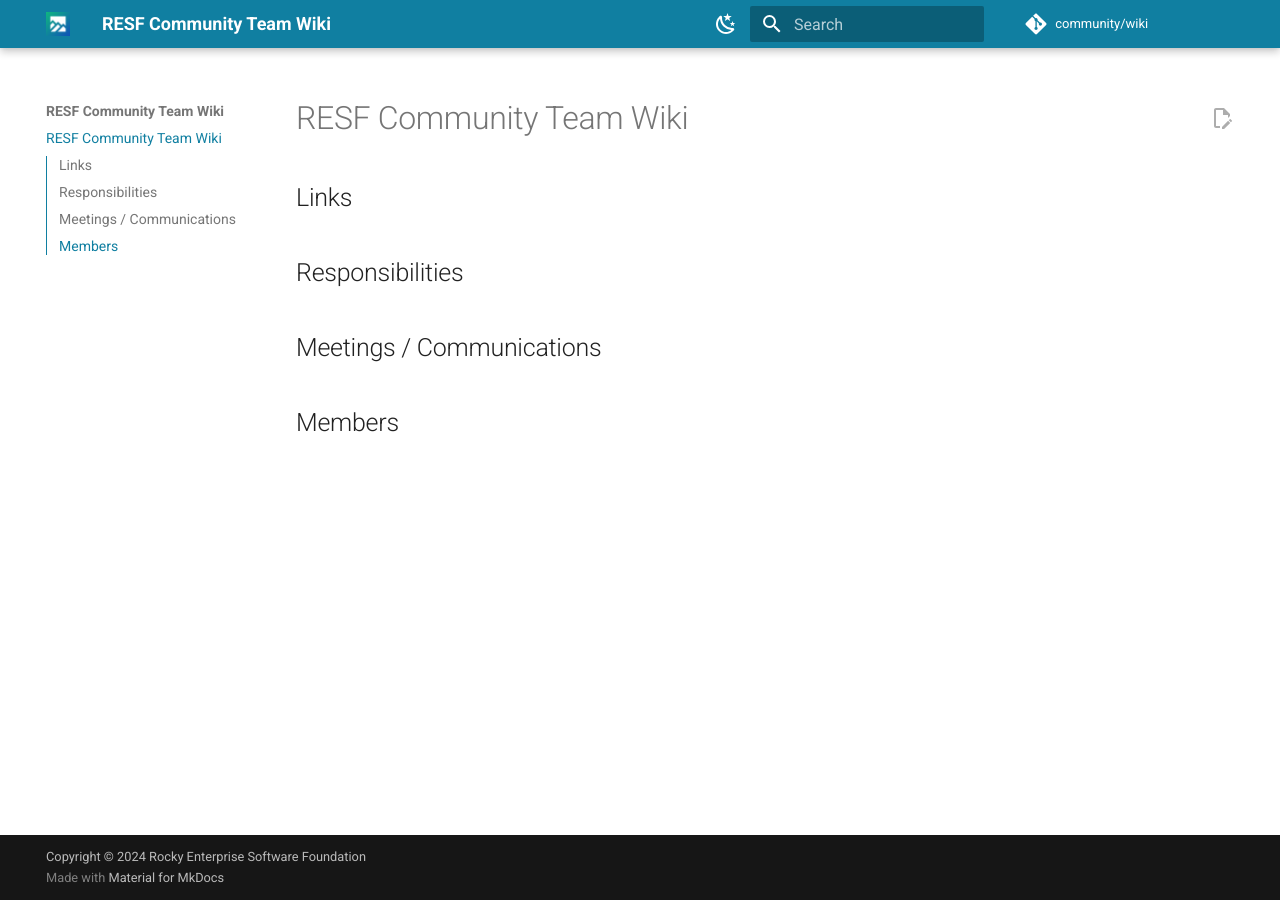
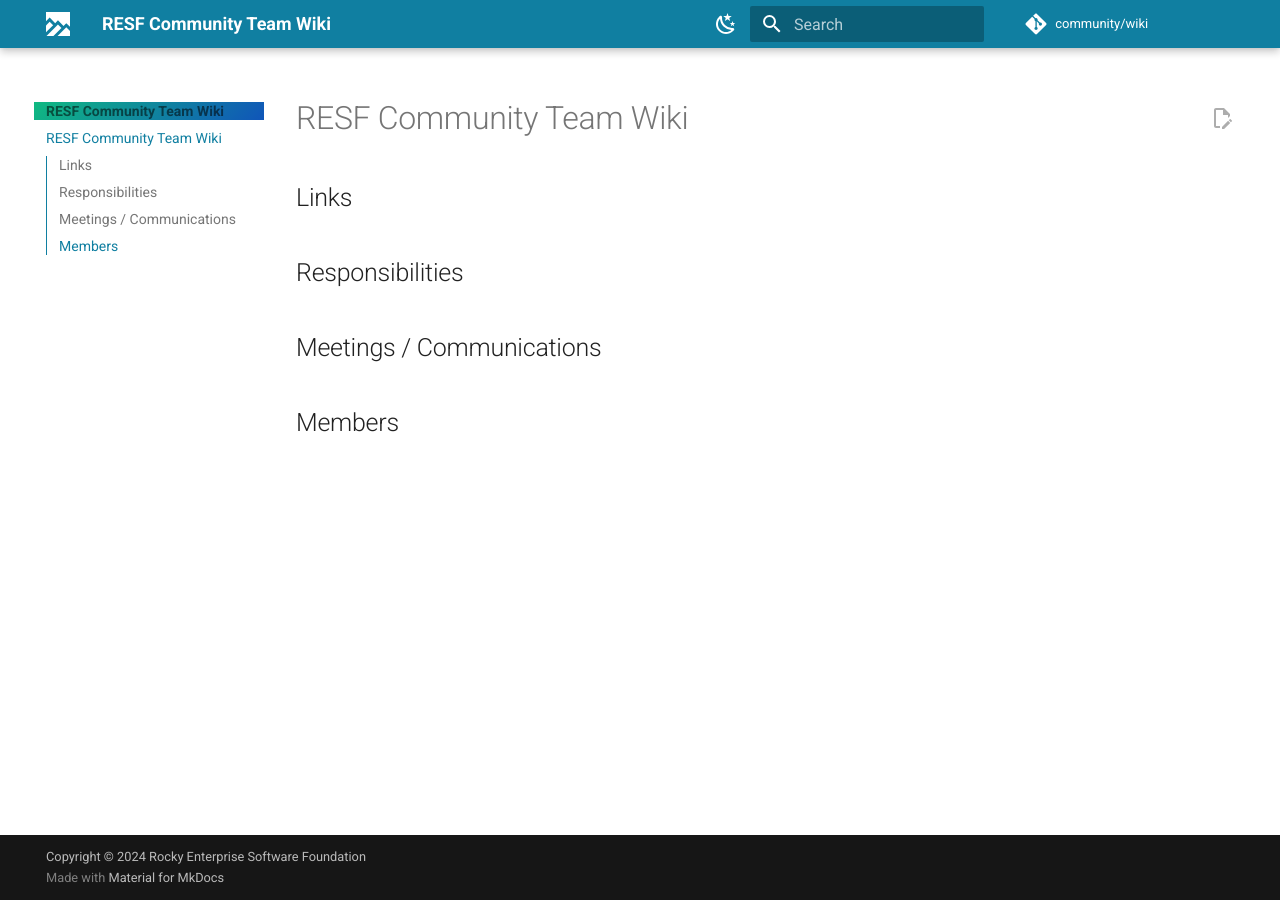
Before and after one commit to rocky-linux/community.rocky.page, an MkDocs documentation site: the page built from docs/index.md, in a window 1280 px wide. Built offline with MkDocs 1.6.1 and Material for MkDocs 9.7.7, drawn with Linux system fonts in a browser that asks for light colours.

Commit message:
update theme

```diff
--- a/docs/assets/extra.css
+++ b/docs/assets/extra.css
@@ -1,3 +1,9 @@
+:root {
+  .md-nav--primary .md-nav__title[for="__drawer"] {
+    background: linear-gradient(135deg, #10b981 0%, #1055b9 100%);
+  }
+}
+
 [data-md-color-scheme="resf"] {
   --md-accent-fg-color:         #0e7391;
   --md-primary-fg-color--dark:  #107fa1;
--- a/mkdocs.yml
+++ b/mkdocs.yml
@@ -20,7 +20,7 @@
 # Configuration
 theme:
   name: material
-  logo: assets/resf-icon-w-bg.png
+  logo: assets/resf-white.svg
   palette:
     - media: "(prefers-color-scheme: light)"
       scheme: resf
```
Also changed, not shown: docs/assets/resf-white.svg (added).
